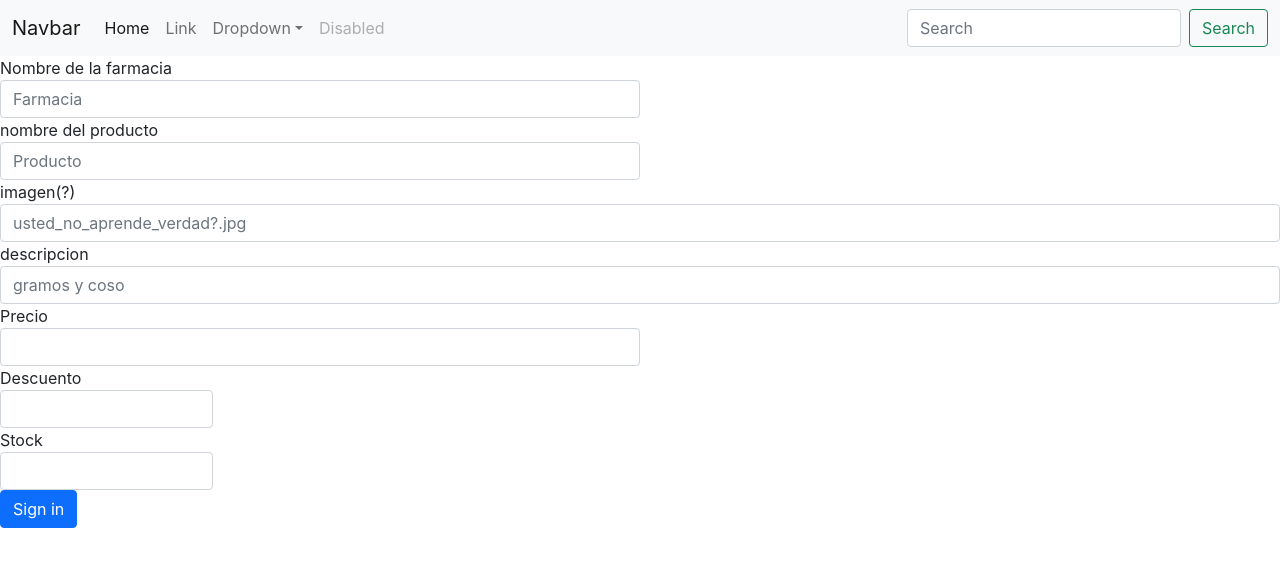
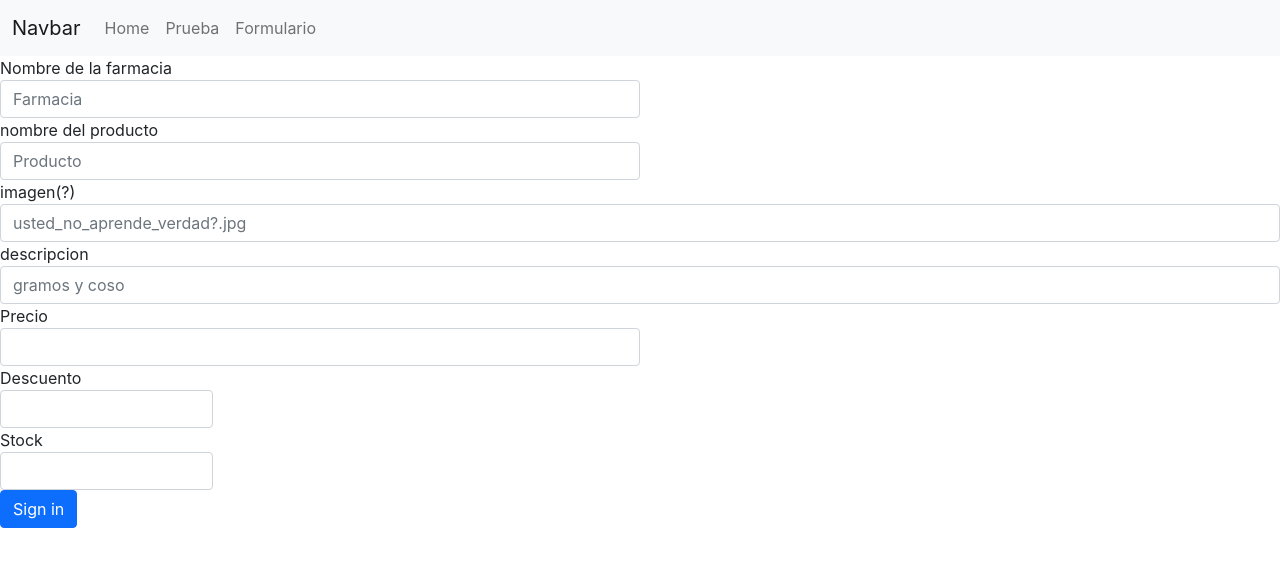
Before and after one commit to grupo-os/formulario-j, a React (Create React App) app: page /formulario in a window 1280 px wide. Shown: the top 566 px of the page. Built offline with nearby package versions, Linux system fonts and the light colour scheme.

Commit message:
fourth commit

```diff
--- a/src/components/Navbar.js
+++ b/src/components/Navbar.js
@@ -1,4 +1,5 @@
 import React from "react";
+import { Link } from "react-router-dom";
 
 
 const Navbar = () => {
@@ -6,9 +7,9 @@
     <div className="text-center">
       <nav className="navbar navbar-expand-lg navbar-light bg-light">
         <div className="container-fluid">
-          <a className="navbar-brand" href="#">
+          <Link className="navbar-brand" to="/home">
             Navbar
-          </a>
+          </Link>
           <button
             className="navbar-toggler"
             type="button"
@@ -23,62 +24,19 @@
           <div className="collapse navbar-collapse" id="navbarSupportedContent">
             <ul className="navbar-nav me-auto mb-2 mb-lg-0">
               <li className="nav-item">
-                <a className="nav-link active" aria-current="page" href="#">
-                  Home
-                </a>
+              <Link className="nav-link"  to='./home'>Home</Link>
               </li>
               <li className="nav-item">
-                <a className="nav-link" href="#">
-                  Link
-                </a>
-              </li>
-              <li className="nav-item dropdown">
-                <a
-                  className="nav-link dropdown-toggle"
-                  href="#"
-                  id="navbarDropdown"
-                  role="button"
-                  data-bs-toggle="dropdown"
-                  aria-expanded="false"
-                >
-                  Dropdown
-                </a>
-                <ul className="dropdown-menu" aria-labelledby="navbarDropdown">
-                  <li>
-                    <a className="dropdown-item" href="#">
-                      Action
-                    </a>
-                  </li>
-                  <li>
-                    <a className="dropdown-item" href="#">
-                      Another action
-                    </a>
-                  </li>
-                  <li>
-                    <hr className="dropdown-divider" />
-                  </li>
-                  <li>
-                    <a className="dropdown-item" href="#">
-                      Something else here
-                    </a>
-                  </li>
-                </ul>
+                <Link className="nav-link" to="./des">
+                  Prueba
+                </Link>
               </li>
               <li className="nav-item">
-                <a className="nav-link disabled">Disabled</a>
+                <Link className="nav-link" to="./formulario">
+                  Formulario
+                </Link>
               </li>
             </ul>
-            <form className="d-flex">
-              <input
-                className="form-control me-2"
-                type="search"
-                placeholder="Search"
-                aria-label="Search"
-              />
-              <button className="btn btn-outline-success" type="submit">
-                Search
-              </button>
-            </form>
           </div>
         </div>
       </nav>
```
Also changed, not shown: src/pages/FormularioProductos.js (+0 -17 lines).
